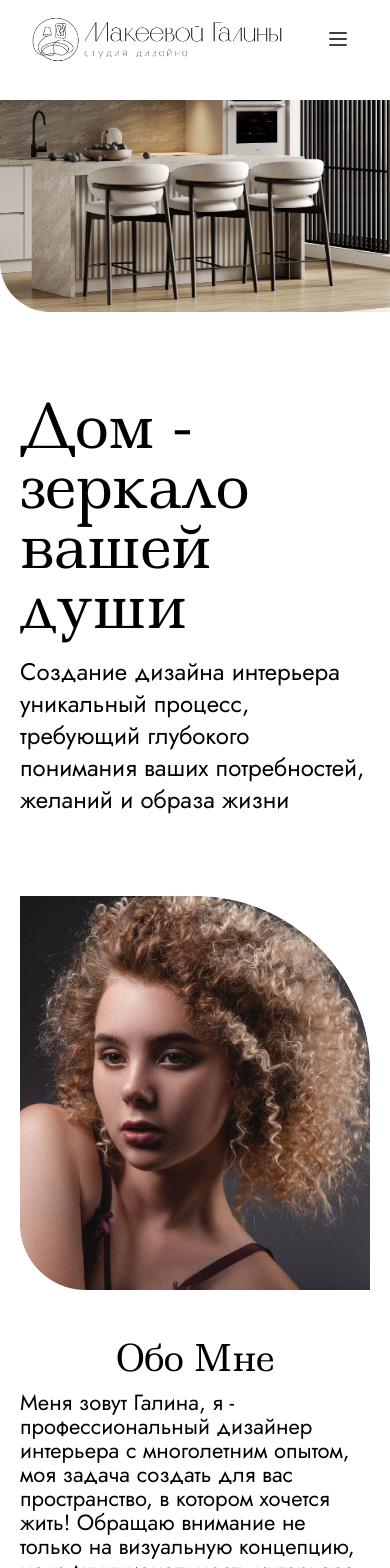
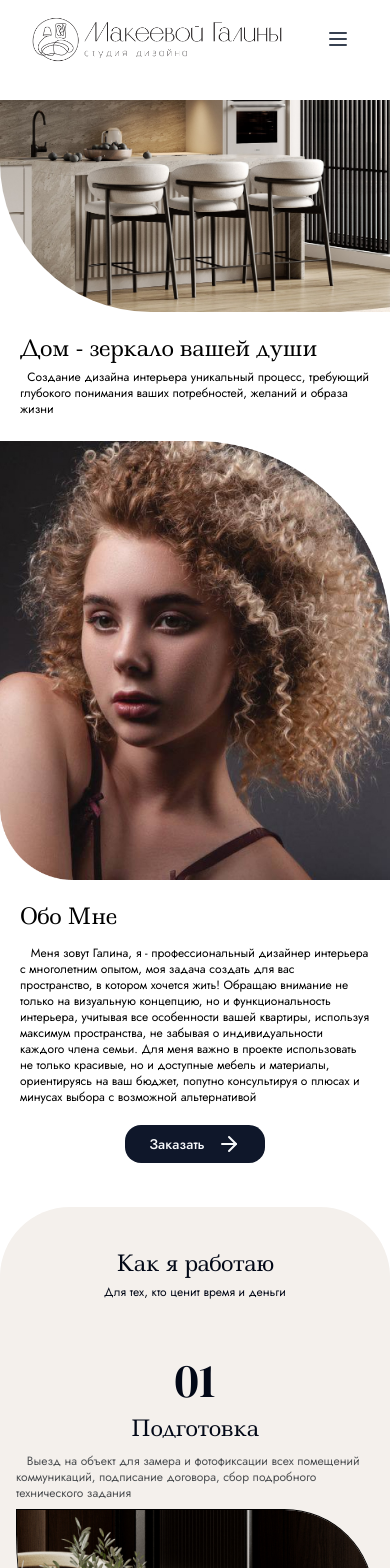
Before and after one commit to Mabori1/disign-galina, a Next.js app: page / in a window 390 px wide. Shown: the top 1568 px of the page. Built offline with nearby package versions, Linux system fonts and the light colour scheme.

Commit message:
fix: правки по новому макету фигма

```diff
--- a/app/layout.tsx
+++ b/app/layout.tsx
@@ -60,7 +60,7 @@ export default function RootLayout({
       >
         <GoogleAnalytics gaId="G-E9RQ686PDL" />
         <Header />
-        <main className="mx-auto flex size-full max-w-7xl flex-1 flex-col bg-white px-5 sm:px-10">
+        <main className="mx-auto flex size-full max-w-7xl flex-1 flex-col bg-white lg:px-5">
           {children}
         </main>
         <Footer />
--- a/components/Approach.tsx
+++ b/components/Approach.tsx
@@ -3,57 +3,63 @@ import Image from "next/image";
 
 const Approach = () => {
   return (
-    <section className="mb-28 flex flex-col flex-wrap items-center rounded-3xl bg-isabelline pt-10">
+    <section className="mb-11 flex flex-col flex-wrap items-center rounded-[70px] bg-isabelline pt-10 lg:mb-28">
       <div className="mx-auto flex flex-col items-center">
-        <h2 className="mb-3 text-center font-ledger text-4xl">Как я работаю</h2>
-        <p className="mb-11 text-center font-jost text-lg leading-6">
+        <h2 className="mb-1 text-center font-ledger text-[22px] lg:mb-3 lg:text-6xl">
+          Как я работаю
+        </h2>
+        <p className="mb-4 text-center font-jost text-xs lg:mb-11 lg:text-2xl">
           Для тех, кто ценит время и деньги
         </p>
       </div>
 
-      <div className="mx-auto mb-16 mt-10 flex w-full max-w-[1030px] flex-wrap-reverse items-center justify-center gap-12 px-4">
+      <div className="mx-auto mt-10 flex w-full max-w-[1030px] flex-wrap-reverse items-center justify-center px-4 lg:mb-16 lg:gap-12">
         <div className="size-full max-w-[454px] overflow-hidden rounded-bl-[400px] rounded-tr-[100px] border border-black">
           <Image src="/ap1.jpg" alt="фото стола" width={454} height={486} />
         </div>
-        <div className="flex size-full max-w-[454px] flex-col justify-center">
-          <div className="mb-14 flex items-center justify-between">
+        <div className="flex size-full max-w-[454px] flex-col lg:justify-center">
+          <div className="mb-2 flex justify-center lg:mb-14 lg:items-center lg:justify-between">
             <Image
+              className="hidden lg:block"
               src="/aps1.png"
               alt="иконка мольберта"
               width="92"
               height="92"
             />
-            <span className="font-dm text-8xl lg:text-9xl">01</span>
+            <span className="font-dm text-5xl lg:text-9xl">01</span>
           </div>
-          <div className="mr-16 flex size-full max-w-md flex-col">
-            <h3 className="mb-7 font-ledger text-5xl">Подготовка</h3>
-            <p className="mb-11 font-jost text-2xl text-typewriter-Ink">
-              Выезд на объект для замера и фотофиксации всех помещений
-              коммуникаций, подписание договора, сбор подробного технического
-              задания
+          <div className="flex size-full max-w-md flex-col lg:mr-16">
+            <h3 className="mb-2 text-center font-ledger text-[22px] lg:mb-7 lg:text-5xl">
+              Подготовка
+            </h3>
+            <p className="mb-2 font-jost text-xs text-typewriter-Ink lg:mb-11 lg:text-2xl">
+              &nbsp;&nbsp; Выезд на объект для замера и фотофиксации всех
+              помещений коммуникаций, подписание договора, сбор подробного
+              технического задания
             </p>
           </div>
         </div>
       </div>
 
-      <div className="mx-auto mb-16 mt-10 flex w-full max-w-[1030px] flex-wrap items-center justify-center gap-12 px-4">
+      <div className="mx-auto mt-10 flex w-full max-w-[1030px] flex-wrap items-center justify-center px-4 lg:mb-16 lg:gap-12">
         <div className="flex size-full max-w-[454px] flex-col justify-center">
-          <div className="mb-14 flex items-center justify-between">
+          <div className="mb-2 flex justify-center lg:mb-14 lg:items-center lg:justify-between">
             <Image
+              className="hidden lg:block"
               src="/aps2.png"
               alt="иконка чертежных инструментов"
               width="92"
               height="92"
             />
-            <span className="font-dm text-8xl lg:text-9xl">02</span>
+            <span className="font-dm text-5xl lg:text-9xl">02</span>
           </div>
-          <div className="mr-16 flex size-full max-w-md flex-col">
-            <h3 className="mb-7 font-ledger text-4xl sm:text-5xl">
+          <div className="flex size-full max-w-md flex-col lg:mr-16">
+            <h3 className="mb-2 text-center font-ledger text-[22px] lg:mb-7 lg:text-5xl">
               Планировочное решение
             </h3>
-            <p className="mb-11 font-jost text-2xl text-typewriter-Ink">
-              Изготовление пакета чертежей, таких как: обмерный план,
-              расстановки мебели в нескольких вариантах
+            <p className="mb-2 font-jost text-xs text-typewriter-Ink lg:mb-11 lg:text-2xl">
+              &nbsp;&nbsp; Изготовление пакета чертежей, таких как: обмерный
+              план, расстановки мебели в нескольких вариантах
             </p>
           </div>
         </div>
@@ -62,44 +68,54 @@ const Approach = () => {
         </div>
       </div>
 
-      <div className="mx-auto mb-16 mt-10 flex w-full max-w-[1030px] flex-wrap-reverse items-center justify-center gap-12 px-4">
+      <div className="mx-auto mt-10 flex w-full max-w-[1030px] flex-wrap-reverse items-center justify-center px-4 lg:mb-16 lg:gap-12">
         <div className="size-full max-w-[454px] overflow-hidden rounded-bl-[400px] rounded-tr-[100px] border border-black">
           <Image src="/ap3.jpg" alt="фото дивана" width={454} height={486} />
         </div>
         <div className="flex size-full max-w-[454px] flex-col justify-center">
-          <div className="mb-14 flex items-center justify-between">
-            <Image src="/aps3.png" alt="иконка дома" width="92" height="92" />
-            <span className="font-dm text-8xl lg:text-9xl">03</span>
+          <div className="mb-2 flex justify-center lg:mb-14 lg:items-center lg:justify-between">
+            <Image
+              className="hidden lg:block"
+              src="/aps3.png"
+              alt="иконка дома"
+              width="92"
+              height="92"
+            />
+            <span className="font-dm text-5xl lg:text-9xl">03</span>
           </div>
-          <div className="mr-16 flex size-full max-w-md flex-col">
-            <h3 className="mb-7 font-ledger text-4xl sm:text-5xl">
+          <div className="flex size-full max-w-md flex-col lg:mr-16">
+            <h3 className="mb-2 text-center font-ledger text-[22px] lg:mb-7 lg:text-5xl">
               Концепция и <br />
               3D-Визуализация
             </h3>
-            <p className="mb-11 font-jost text-2xl text-typewriter-Ink">
-              Разработка концепции и визуального стиля, отрисовка
+            <p className="mb-2 font-jost text-xs text-typewriter-Ink lg:mb-11 lg:text-2xl">
+              &nbsp;&nbsp; Разработка концепции и визуального стиля, отрисовка
               фотореалистичных 3D-Визуализаций
             </p>
           </div>
         </div>
       </div>
 
-      <div className="mx-auto mb-16 mt-10 flex w-full max-w-[1030px] flex-wrap items-center justify-center gap-12 px-4">
+      <div className="mx-auto mt-10 flex w-full max-w-[1030px] flex-wrap items-center justify-center px-4 lg:mb-16 lg:gap-12">
         <div className="flex size-full max-w-[454px] flex-col justify-center">
-          <div className="mb-14 flex items-center justify-between">
+          <div className="mb-2 flex justify-center lg:mb-14 lg:items-center lg:justify-between">
             <Image
+              className="hidden lg:block"
               src="/aps4.png"
               alt="иконка лестницы"
               width="92"
               height="92"
             />
-            <span className="font-dm text-8xl lg:text-9xl">04</span>
+            <span className="font-dm text-5xl lg:text-9xl">04</span>
           </div>
-          <div className="mr-16 flex size-full max-w-md flex-col">
-            <h3 className="mb-7 font-ledger text-5xl">Компоновка проекта</h3>
-            <p className="mb-11 font-jost text-2xl text-typewriter-Ink">
-              Создание дополнительных комплкетов чертежей для строителей, таких
-              как: план пола, потолка, плинтусов, розеток и тд.
+          <div className="flex size-full max-w-md flex-col lg:mr-16">
+            <h3 className="mb-2 text-center font-ledger text-[22px] lg:mb-7 lg:text-5xl">
+              Компоновка проекта
+            </h3>
+            <p className="mb-2 font-jost text-xs text-typewriter-Ink lg:mb-11 lg:text-2xl">
+              &nbsp;&nbsp; Создание дополнительных комплкетов чертежей для
+              строителей, таких как: план пола, потолка, плинтусов, розеток и
+              тд.
             </p>
           </div>
         </div>
--- a/components/Hero.tsx
+++ b/components/Hero.tsx
@@ -10,7 +10,7 @@ const Hero = () => {
       id="Главная"
       className="mx-auto mt-10 flex size-full flex-col text-black"
     >
-      <div className="relative left-1/2 top-[60px] mx-auto h-auto w-[100vw] translate-x-[-50%] overflow-hidden rounded-bl-[50px] md:rounded-bl-[100px] lg:rounded-bl-[200px]">
+      <div className="relative left-1/2 top-[60px] mx-auto h-auto w-[100vw] translate-x-[-50%] overflow-hidden rounded-bl-[150px] lg:rounded-bl-[200px]">
         <Image
           src="/hero.jpg"
           alt="Главное фото сайта"
@@ -18,33 +18,33 @@ const Hero = () => {
           height={1080}
         />
       </div>
-      <div className="mt-36 flex w-full max-w-3xl flex-col">
-        <h1 className="mb-5 max-w-3xl text-wrap font-ledger text-6xl md:text-7xl">
-          Дом - зеркало <br /> вашей души
+      <div className="mt-20 flex w-full max-w-3xl flex-col px-5 lg:mt-36">
+        <h1 className="mb-1 max-w-3xl text-wrap font-ledger text-[22px] md:text-4xl lg:mb-5 lg:text-7xl">
+          Дом - зеркало вашей души
         </h1>
-        <p className="font-jost text-2xl">
-          Создание дизайна интерьера уникальный процесс, требующий глубокого
-          понимания ваших потребностей, желаний и образа жизни
+        <p className="font-jost text-xs md:text-sm lg:text-2xl">
+          &nbsp;&nbsp;Создание дизайна интерьера уникальный процесс, требующий
+          глубокого понимания ваших потребностей, желаний и образа жизни
         </p>
       </div>
-      <div className="mx-auto my-20 flex flex-wrap-reverse justify-between md:justify-between">
-        <div className="flex max-w-md flex-col">
-          <h2 className="mb-3 mt-7 text-center font-ledger text-4xl lg:text-6xl">
+      <div className="my-6 flex flex-wrap-reverse justify-between lg:my-20">
+        <div className="flex max-w-md flex-col px-5">
+          <h2 className="mb-3 font-ledger text-[22px] md:text-[24px] lg:mt-7 lg:text-center lg:text-6xl">
             Обо Мне
           </h2>
-          <p className="mb-11 font-jost text-[22px] leading-6 md:text-3xl lg:text-2xl">
-            Меня зовут Галина, я - профессиональный дизайнер интерьера с
-            многолетним опытом, моя задача создать для вас пространство, в
-            котором хочется жить! Обращаю внимание не только на визуальную
-            концепцию, но и функциональность интерьера, учитывая все особенности
-            вашей квартиры, используя максимум пространства, не забывая о
-            индивидуальности каждого члена семьи. Для меня важно в проекте
-            использовать не только красивые, но и доступные мебель и материалы,
-            ориентируясь на ваш бюджет, попутно консультируя о плюсах и минусах
-            выбора с возможной альтернативой
+          <p className="mb-5 font-jost text-xs md:text-sm lg:mb-11 lg:text-2xl">
+            &nbsp;&nbsp; Меня зовут Галина, я - профессиональный дизайнер
+            интерьера с многолетним опытом, моя задача создать для вас
+            пространство, в котором хочется жить! Обращаю внимание не только на
+            визуальную концепцию, но и функциональность интерьера, учитывая все
+            особенности вашей квартиры, используя максимум пространства, не
+            забывая о индивидуальности каждого члена семьи. Для меня важно в
+            проекте использовать не только красивые, но и доступные мебель и
+            материалы, ориентируясь на ваш бюджет, попутно консультируя о плюсах
+            и минусах выбора с возможной альтернативой
           </p>
 
-          <Link href="https://wa.me/79884892654" className="text-center">
+          <Link href="https://wa.me/79884892654" className="mb-5 text-center">
             <Button>
               Заказать <ArrowRight className="ml-3" />
             </Button>
--- a/components/ui/button.tsx
+++ b/components/ui/button.tsx
@@ -21,7 +21,8 @@ const buttonVariants = cva(
         link: "text-primary underline-offset-4 hover:underline",
       },
       size: {
-        default: "h-[60px] px-4 py-2 rounded-2xl max-w-96 text-lg",
+        default:
+          "h-[38px] lg:h-[60px] px-6 py-1 rounded-2xl max-w-96 text-sm lg:text-lg",
         sm: "h-9 rounded-md px-3",
         lg: "h-11 rounded-md px-8",
         icon: "h-10 w-10",
```
Also changed, not shown: components/MyWork.tsx (+8 -4 lines).
